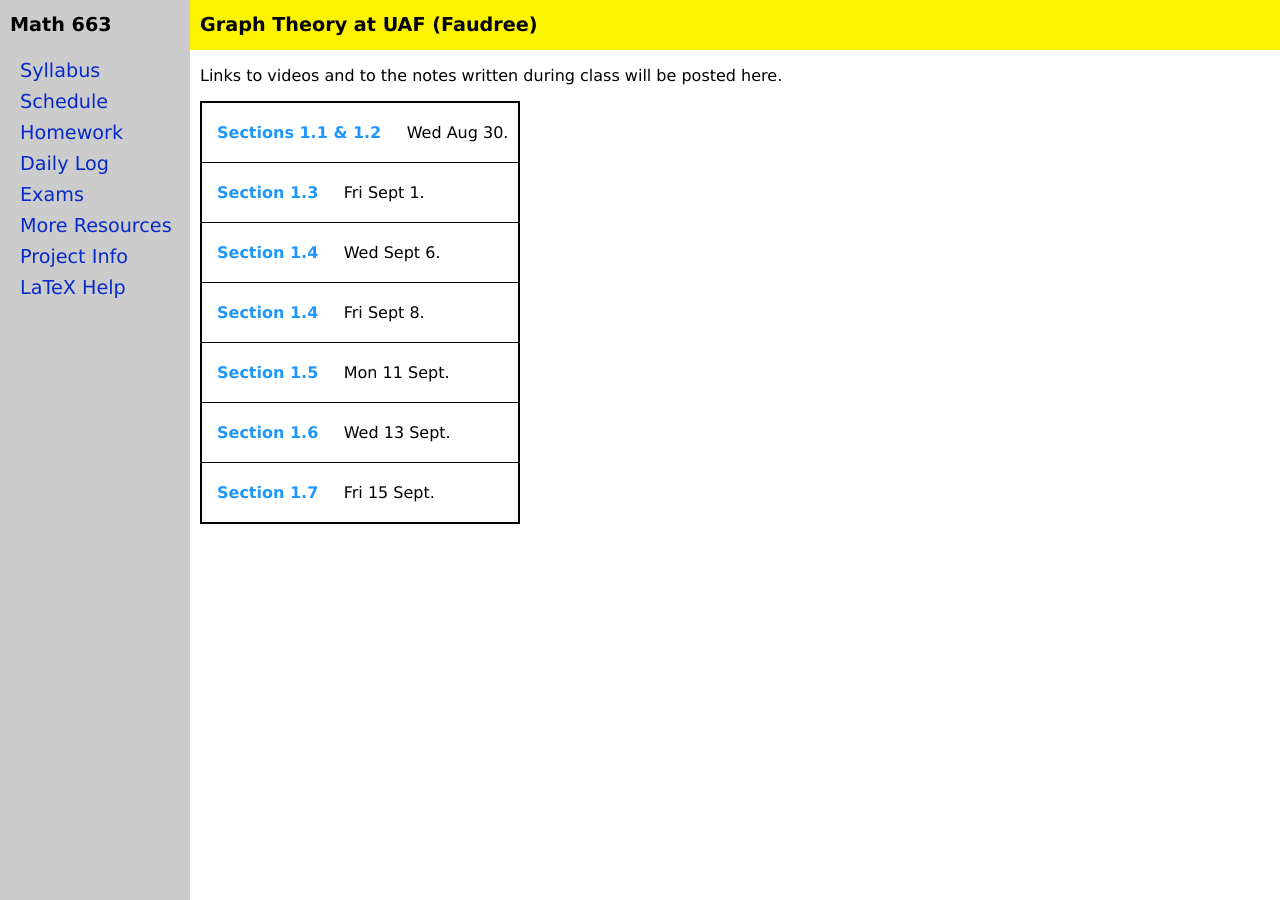
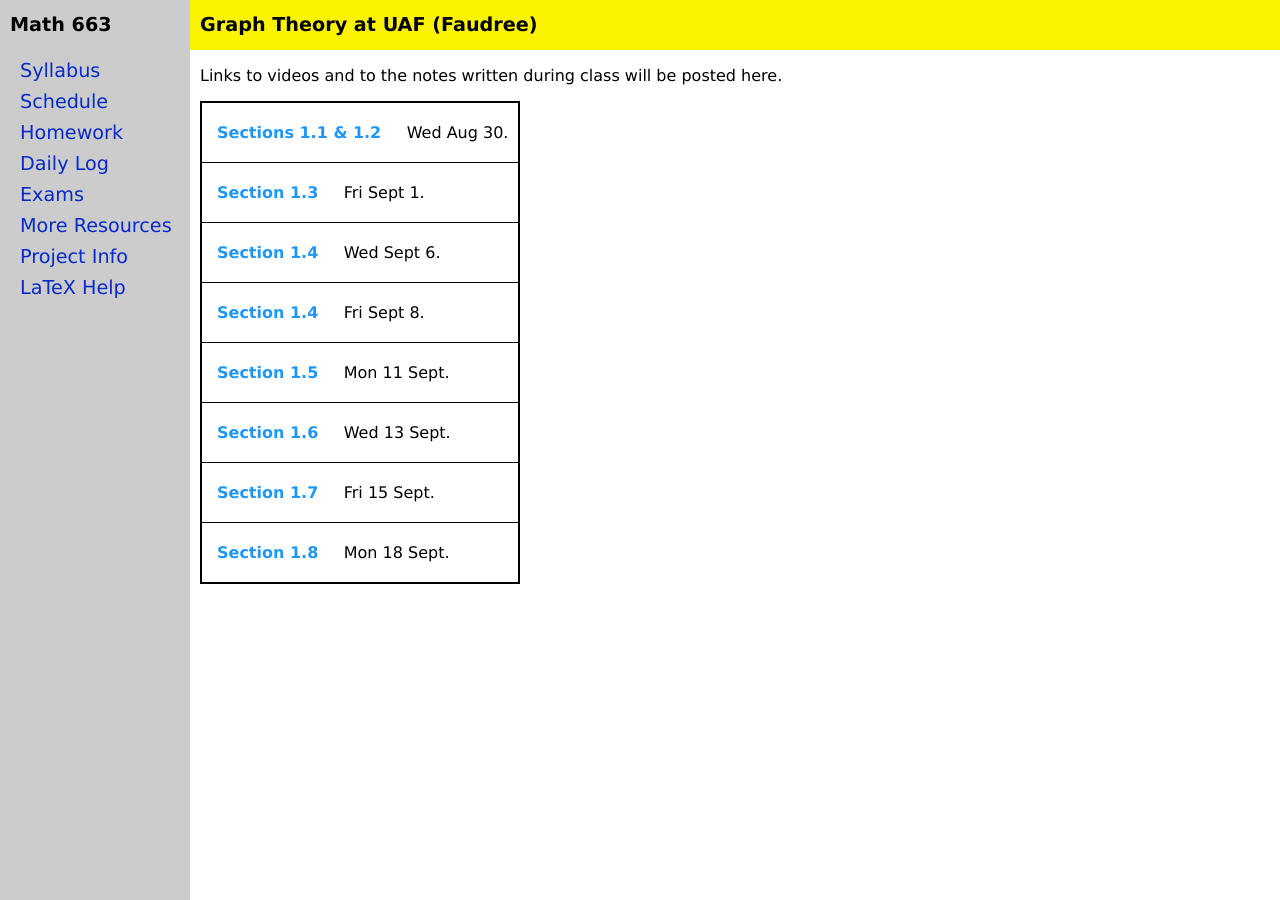
Before and after one commit to jrfaudree/GradGT, a Jekyll site: the page built from dailylog.md, in a window 1280 px wide. Built offline with Jekyll 4.4.1, drawn with Linux system fonts in a browser that asks for light colours.

Commit message:
Update dailylog.yml

```diff
--- a/_data/dailylog.yml
+++ b/_data/dailylog.yml
@@ -22,3 +22,6 @@ dailylog:
 - name: Section 1.7
   date: Fri 15 Sept
   url: InClassNotes-15-sept.pdf
+- name: Section 1.8
+  date: Mon 18 Sept
+  url: InClassNotes-18-sept.pdf
```
